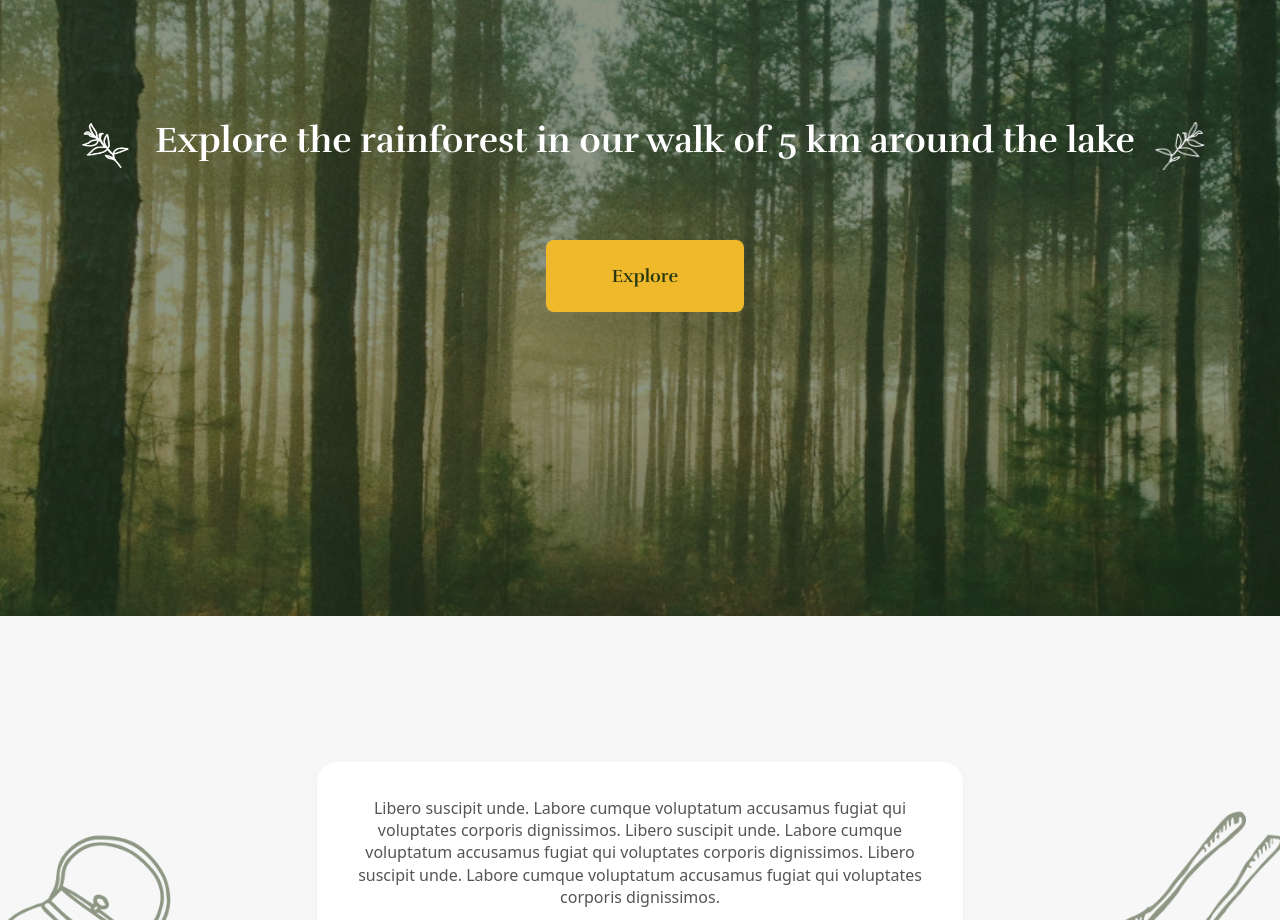
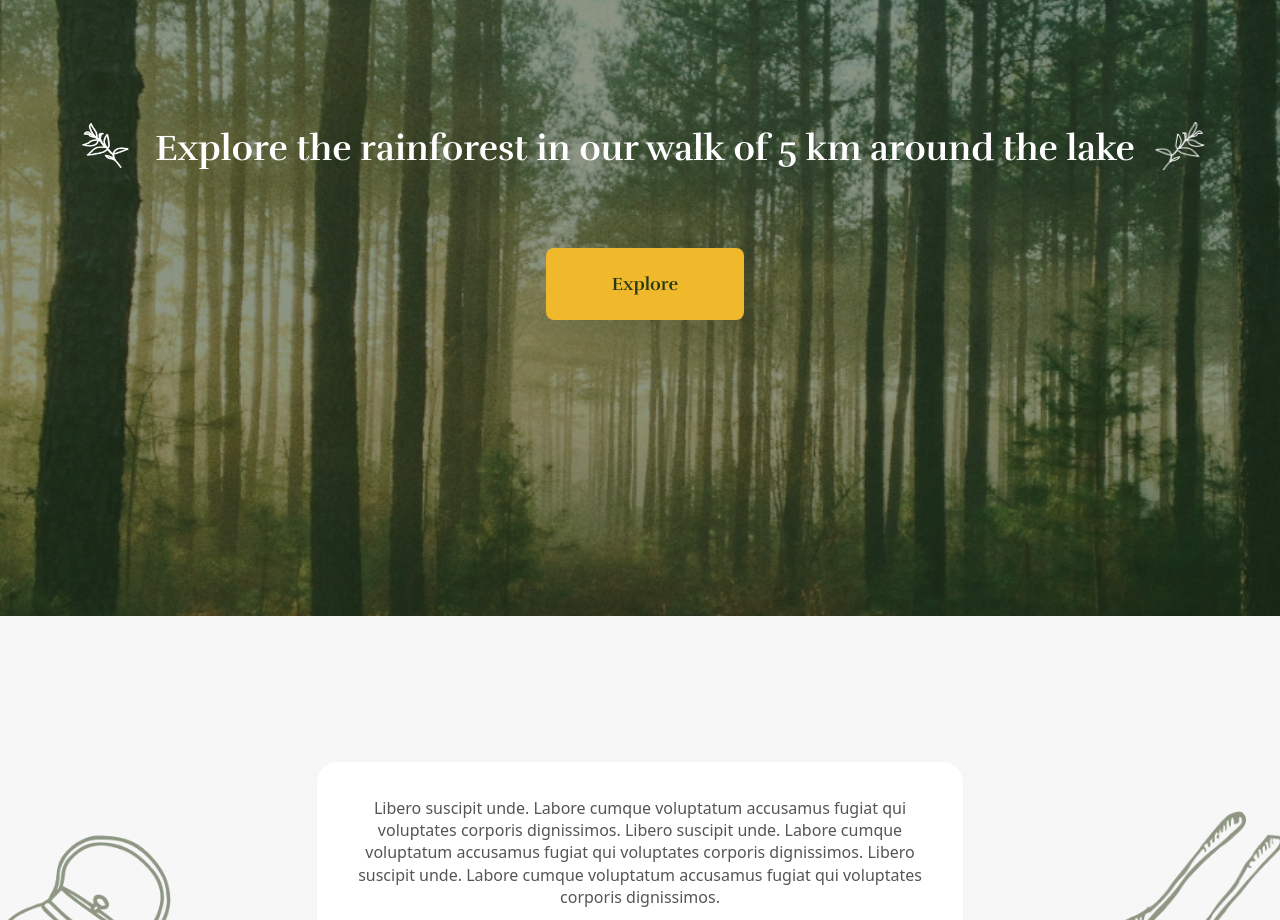
Before and after one commit to gpedrosad/lake_, a React (Vite) app: page / in a window 1280 px wide. Shown: the part 4240-5160 px from the top of the page. Built offline with nearby package versions, Linux system fonts and the light colour scheme.

Commit message:
cambios en banner home

```diff
--- a/src/components/ForestBanner.jsx
+++ b/src/components/ForestBanner.jsx
@@ -8,7 +8,7 @@ const ForestBanner = () => {
       <div className="absolute inset-0 bg-custom-green opacity-50"></div>
       <div className="absolute inset-0 grid place-items-center z-10 p-6 md:flex md:items-center md:justify-center">
         <img src="../src/assets/images/hojablanca.png" alt="Descripción de la imagen" style={{ width: '60px', height: '60px' }} className="m-5 md:mb-40"/>
-        <h1 className="text-white md:text-4xl sm:text-4xl font-rufina font-bold text-center">
+        <h1 className="text-white md:text-4xl sm:text-4xl font-rufina font-bold text-center mt-14 xl:mt-4">
           Explore the rainforest in our walk of 5 km around the lake
         <div class="flex justify-center pt-20">
           <YellowButton text="Explore"/>
--- a/src/components/NuevoBanner.jsx
+++ b/src/components/NuevoBanner.jsx
@@ -20,7 +20,7 @@ const NuevoBanner = () => {
         <p className="font-inika font-normal ml-10 mr-10 mt-5 mb-20 text-xl">
           Our story is one of passion and refinement, where each dish is a carefully curated masterpiece. Elegance graces every detail, inviting you into a world where exquisite flavors and sophisticated ambiance harmonize, creating an unforgettable dining experience. Welcome to the epitome of gastronomic delight.
         </p>
-        <div class="flex justify-center align-center mb-10 md:mb-20">
+        <div class="flex justify-center align-center mb-20">
 
         <TransparentButton className="" text="About us"/>
         </div>
```
